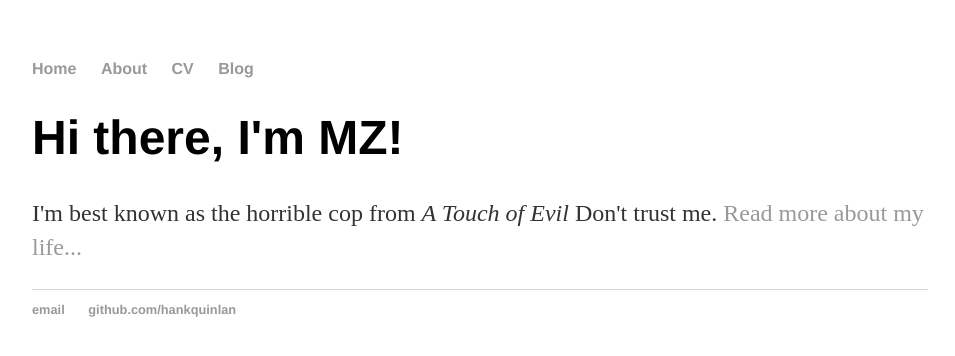
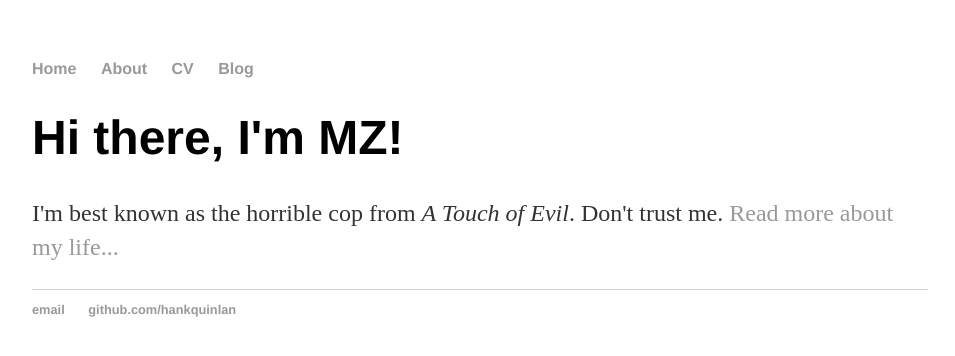
Before and after one commit to mzzhuo/mzhuo.github.io, a Jekyll site: the page built from index.html, in a window 1280 px wide. Shown: the top 356 px of the page, without its empty margins (160-1115 px from the left). Built offline with Jekyll 4.4.1, drawn with Linux system fonts in a browser that asks for light colours; part of the change alters nothing that is shown.

Commit message:
Update index.html
use the default layout

```diff
--- a/index.html
+++ b/index.html
@@ -1,30 +1,9 @@
-<!DOCTYPE html>
-<html>
-	<head>
-		<title>Mingzhao Zhuo</title>
-		<!-- link to main stylesheet -->
-		<link rel="stylesheet" type="text/css" href="/css/main.css">
-	</head>
-	<body>
-		<nav>
-    		<ul>
-        		<li><a href="/">Home</a></li>
-	        	<li><a href="/about">About</a></li>
-        		<li><a href="/cv">CV</a></li>
-        		<li><a href="/blog">Blog</a></li>
-    		</ul>
-		</nav>
-		<div class="container">
-    		<div class="blurb">
-        		<h1>Hi there, I'm MZ!</h1>
-				<p>I'm best known as the horrible cop from <em>A Touch of Evil</em> Don't trust me. <a href="/about">Read more about my life...</a></p>
-    		</div><!-- /.blurb -->
-		</div><!-- /.container -->
-		<footer>
-    		<ul>
-        		<li><a href="mailto:hankquinlanhub@gmail.com">email</a></li>
-        		<li><a href="https://github.com/hankquinlan">github.com/hankquinlan</a></li>
-			</ul>
-		</footer>
-	</body>
-</html>
+---
+layout: default
+title: Mingzhao Zhuo
+---
+
+		<div class="blurb">
+			<h1>Hi there, I'm MZ!</h1>
+			<p>I'm best known as the horrible cop from <em>A Touch of Evil</em>. Don't trust me. <a href="/about">Read more about my life...</a></p>
+		</div>
```
